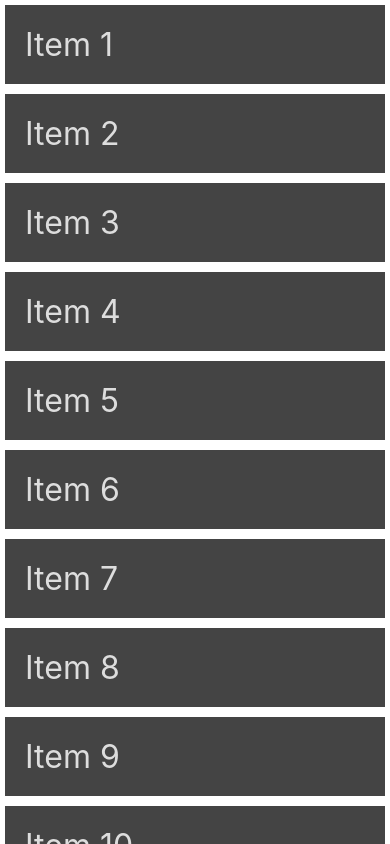
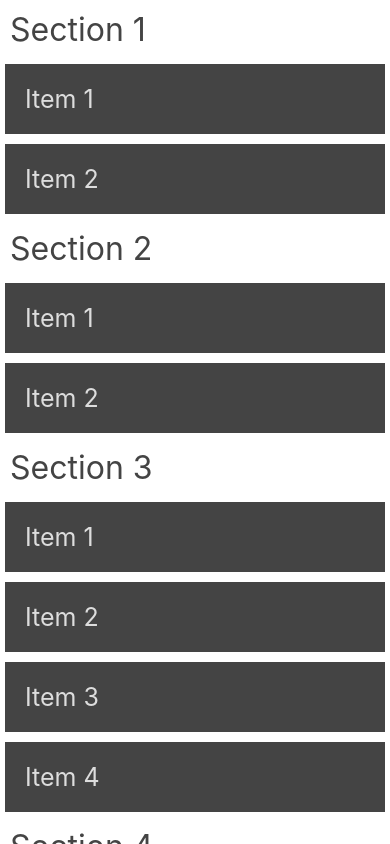
Before and after one commit to tomielias/Curso-React-Native, a React Native app: screen / in a window 390 px wide. Built offline with nearby package versions, Linux system fonts and the light colour scheme.

Commit message:
SectionList

```diff
--- a/App.js
+++ b/App.js
@@ -1,5 +1,11 @@
 import React from "react";
-import { SafeAreaView, View, FlatList, StyleSheet, Text } from "react-native";
+import {
+  SafeAreaView,
+  View,
+  SectionList,
+  StyleSheet,
+  Text,
+} from "react-native";
 import { DATA } from "./src/data/data";
 
 function Item({ title }) {
@@ -13,10 +19,13 @@ function Item({ title }) {
 export default function App() {
   return (
     <SafeAreaView style={styles.container}>
-      <FlatList
-        data={DATA}
-        renderItem={({ item }) => <Item title={item.title} />}
-        keyExtractor={(item) => item.id}
+      <SectionList
+        sections={DATA}
+        keyExtractor={(item, index) => item + index}
+        renderItem={({ item }) => <Item title={item} />}
+        renderSectionHeader={({ section: { title } }) => (
+          <Text style={styles.header}>{title}</Text>
+        )}
       />
     </SafeAreaView>
   );
@@ -33,7 +42,12 @@ const styles = StyleSheet.create({
     marginHorizontal: 5,
   },
   title: {
-    fontSize: 32,
+    fontSize: 25,
     color: "#DDDDDD",
   },
+  header: {
+    fontSize: 32,
+    color: "#444444",
+    padding: 10,
+  },
 });
--- a/src/data/data.js
+++ b/src/data/data.js
@@ -1,42 +1,22 @@
 export const DATA = [
   {
-    id: "01",
-    title: "Item 1",
+    title: "Section 1",
+    data: ["Item 1", "Item 2"],
   },
   {
-    id: "02",
-    title: "Item 2",
+    title: "Section 2",
+    data: ["Item 1", "Item 2"],
   },
   {
-    id: "03",
-    title: "Item 3",
+    title: "Section 3",
+    data: ["Item 1", "Item 2", "Item 3", "Item 4"],
   },
   {
-    id: "04",
-    title: "Item 4",
+    title: "Section 4",
+    data: ["Item 1", "Item 2", "Item 3"],
   },
   {
-    id: "05",
-    title: "Item 5",
-  },
-  {
-    id: "06",
-    title: "Item 6",
-  },
-  {
-    id: "07",
-    title: "Item 7",
-  },
-  {
-    id: "08",
-    title: "Item 8",
-  },
-  {
-    id: "09",
-    title: "Item 9",
-  },
-  {
-    id: "10",
-    title: "Item 10",
+    title: "Section 5",
+    data: ["Item 1", "Item 2"],
   },
 ];
```
